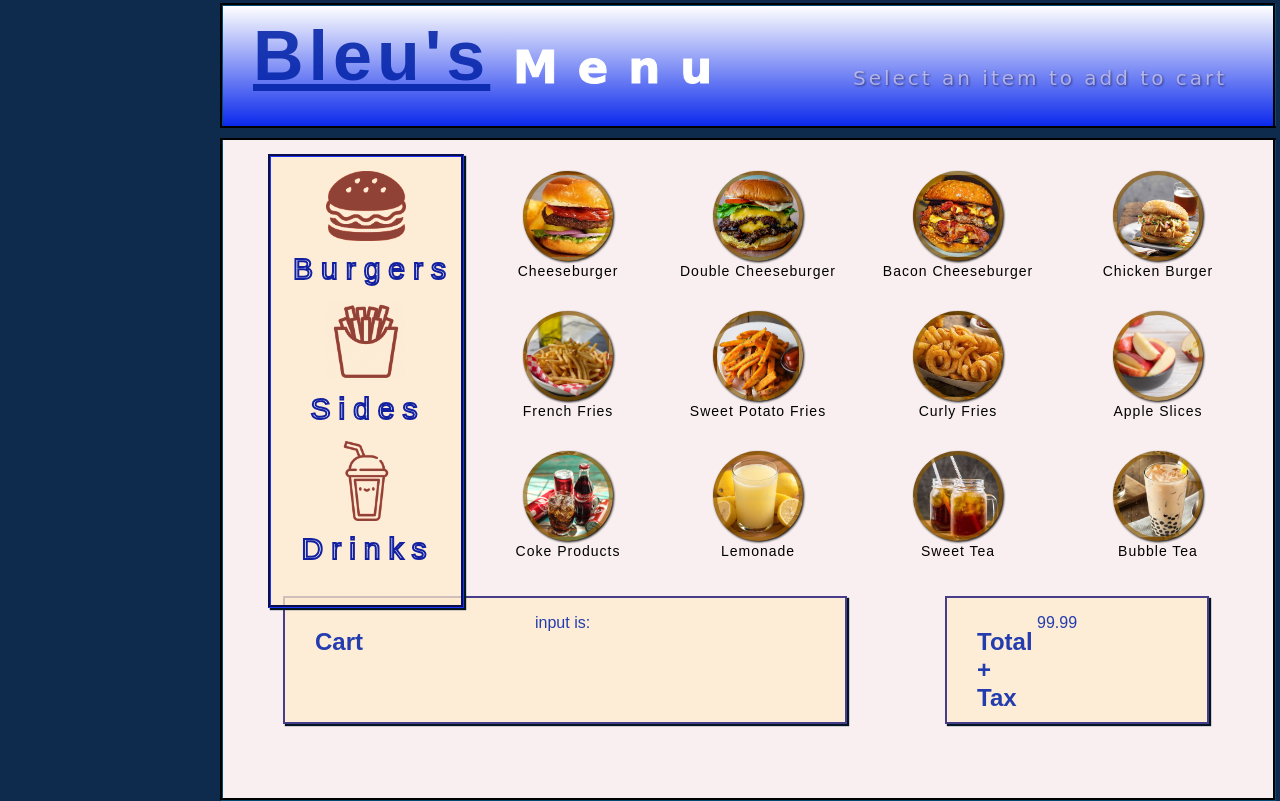
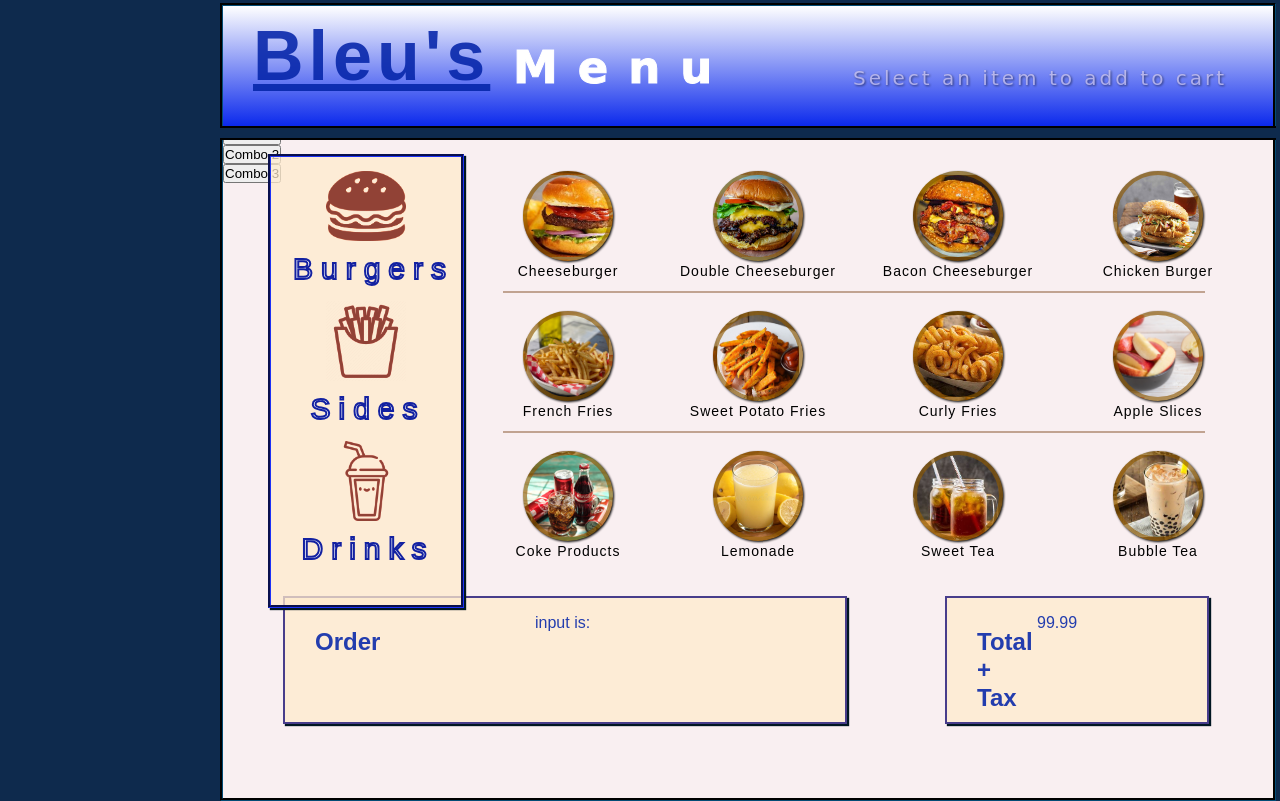
Before and after one commit to GMj86/flaskapp-borger, a Flask app: page / in a window 1280 px wide; the page is wider, and only the part inside the window is pictured. Run offline with Flask 2, Linux system fonts and the light colour scheme.

Commit message:
Update some.html

```diff
--- a/templates/some.html
+++ b/templates/some.html
@@ -12,8 +12,9 @@
 <body style="background-color: rgb(14, 42, 77)">
     <div class="container">
         <form method="post">
-            <hr
-                style="width:100.6%; height:10px; background-color: rgb(14, 42, 77); border-top:2px solid black; border-bottom:2px solid black; border-left:none; border-right:none;top: 120px; position: absolute; left:-3px">
+            <hr style="width:100.6%; height:10px; background-color: rgb(14, 42, 77); border-top:2px solid black; border-bottom:2px solid black; border-left:none; border-right:none;top: 120px; position: absolute; left:-3px">
+            <hr style="width: 700px;; height: 0.25px; background-color: rgba(80, 37, 0, 0.31); border: 1px solid rgba(164, 81, 3, 0.129);top: 285px; position: absolute; left:280px">
+            <hr style="width: 700px;; height: 0.25px; background-color: rgba(80, 37, 0, 0.31); border: 1px solid rgba(164, 81, 3, 0.129);top: 425px; position: absolute; left:280px">
             <div class="container2">
 
                 <div class="blues">
@@ -30,7 +31,7 @@
             </div>
             <div class="cartbox">
                 <div class="cart">
-                    <h2>Cart</h2>
+                    <h2>Order</h2>
                     <div class="cartitems">
                         <div class="list1">
                             <ul>
@@ -200,6 +201,23 @@
                     </ul>
                 </div>
             </div>
+            <div class="c5">
+                <div class="combo1">
+                    <ul>
+                        <button name="combo1" class="btTxt submit" id="combo1" value="btn">Combo 1</button>
+                    </ul>
+                </div>
+                <div class="combo2">
+                    <ul>
+                        <button name="combo2" class="btTxt submit" id="combo2" value="btn">Combo 2</button>
+                    </ul>
+                </div>
+                <div class="combo2">
+                    <ul>
+                        <button name="combo3" class="btTxt submit" id="combo3" value="btn">Combo 3</button>
+                    </ul>
+                </div>
+            </div>
         </form>
     </div>
 </body>
```
